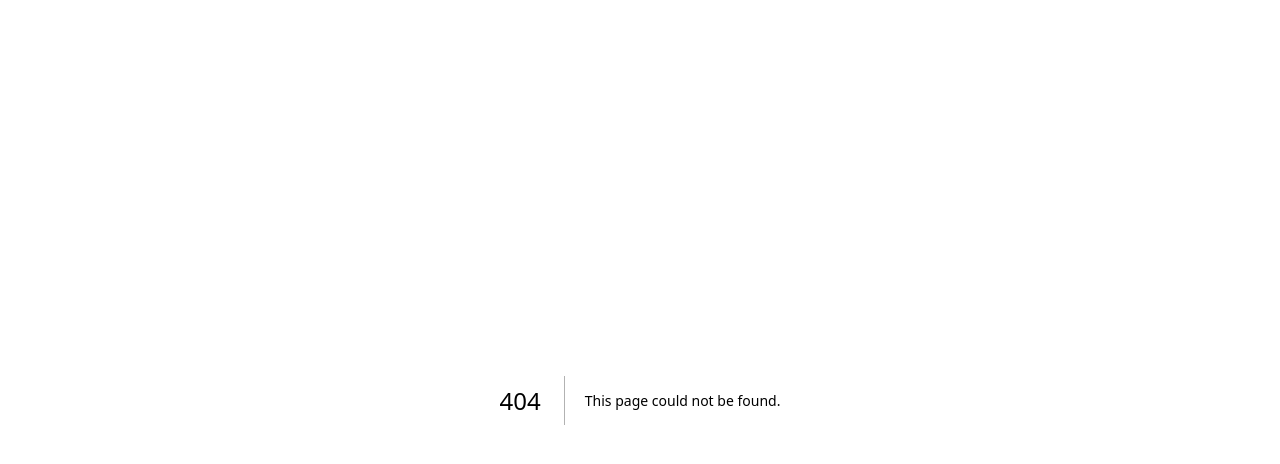
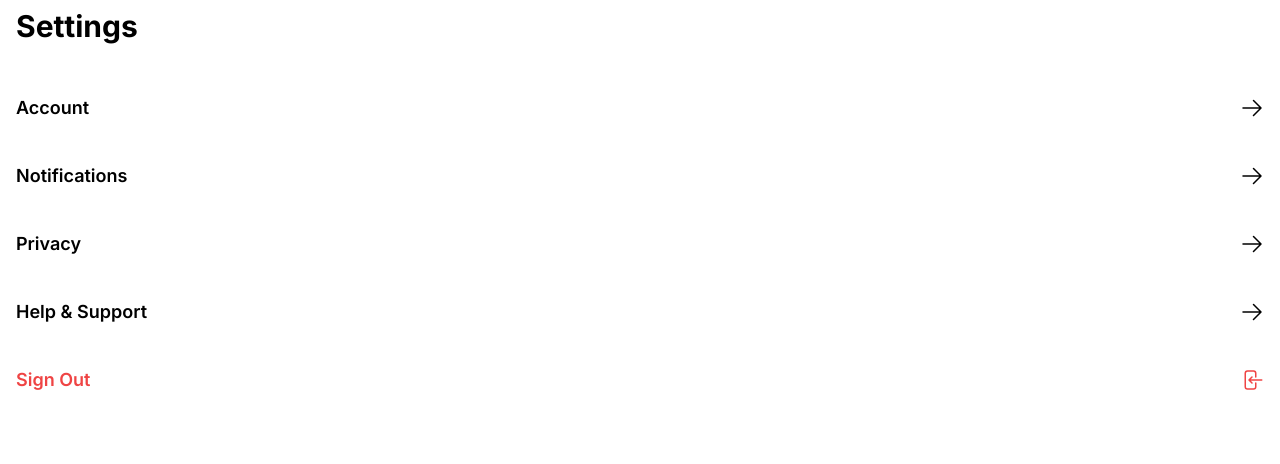
Before and after one commit to juliusmarkwei/service-snap, a Next.js app: page /settings in a window 1280 px wide. Before the commit this address had no page. Shown: the top 464 px of the page. Built offline with nearby package versions, Linux system fonts and the light colour scheme.

Commit message:
settings page

```diff
--- a/app/providers-profile/page.tsx
+++ b/app/providers-profile/page.tsx
@@ -5,7 +5,7 @@ const ServiceProvidersProfile = () => {
 		<>
 			<section className="pt-16 bg-[#ffffffe4]">
 				<div className="w-full px-4 mx-auto">
-					<div className="relative flex flex-col min-w-0 break-words bg-[#f8f8f8] w-full mb-6 shadow-xl rounded-lg mt-16">
+					<div className="relative flex flex-col min-w-0 break-words bg-[#f8f8f8] w-full shadow-xl rounded-lg mt-16">
 						<div className="px-6">
 							<div className="flex flex-wrap justify-center relative">
 								<div className="w-full px-4 flex justify-center">
--- /dev/null
+++ b/app/settings/page.tsx
@@ -0,0 +1,104 @@
+import React from "react";
+
+const Settings = () => {
+	return (
+		<section className="bg-white h-screen">
+			<div className="flex flex-col items-center justify-center bg-white pt-2">
+				<div className="w-full">
+					<h2 className="text-3xl font-bold leading-tight text-black mb-8 px-4">
+						Settings
+					</h2>
+
+					<div className="space-y-2">
+						{/* Button 1 */}
+						<button className="flex items-center justify-between w-full px-4 py-4 text-lg font-semibold text-black focus:outline-none hover:bg-gray-200">
+							Account
+							<svg
+								xmlns="http://www.w3.org/2000/svg"
+								viewBox="0 0 24 24"
+								fill="currentColor"
+								className="size-6"
+							>
+								<path
+									fill-rule="evenodd"
+									d="M12.97 3.97a.75.75 0 0 1 1.06 0l7.5 7.5a.75.75 0 0 1 0 1.06l-7.5 7.5a.75.75 0 1 1-1.06-1.06l6.22-6.22H3a.75.75 0 0 1 0-1.5h16.19l-6.22-6.22a.75.75 0 0 1 0-1.06Z"
+									clip-rule="evenodd"
+								/>
+							</svg>
+						</button>
+
+						{/* Button 2 */}
+						<button className="flex items-center justify-between w-full px-4 py-4 text-lg font-semibold text-black focus:outline-none hover:bg-gray-200">
+							Notifications
+							<svg
+								xmlns="http://www.w3.org/2000/svg"
+								viewBox="0 0 24 24"
+								fill="currentColor"
+								className="size-6"
+							>
+								<path
+									fill-rule="evenodd"
+									d="M12.97 3.97a.75.75 0 0 1 1.06 0l7.5 7.5a.75.75 0 0 1 0 1.06l-7.5 7.5a.75.75 0 1 1-1.06-1.06l6.22-6.22H3a.75.75 0 0 1 0-1.5h16.19l-6.22-6.22a.75.75 0 0 1 0-1.06Z"
+									clip-rule="evenodd"
+								/>
+							</svg>
+						</button>
+
+						{/* Button 3 */}
+						<button className="flex items-center justify-between w-full px-4 py-4 text-lg font-semibold text-black focus:outline-none hover:bg-gray-200">
+							Privacy
+							<svg
+								xmlns="http://www.w3.org/2000/svg"
+								viewBox="0 0 24 24"
+								fill="currentColor"
+								className="size-6"
+							>
+								<path
+									fill-rule="evenodd"
+									d="M12.97 3.97a.75.75 0 0 1 1.06 0l7.5 7.5a.75.75 0 0 1 0 1.06l-7.5 7.5a.75.75 0 1 1-1.06-1.06l6.22-6.22H3a.75.75 0 0 1 0-1.5h16.19l-6.22-6.22a.75.75 0 0 1 0-1.06Z"
+									clip-rule="evenodd"
+								/>
+							</svg>
+						</button>
+
+						{/* Button 4 */}
+						<button className="flex items-center justify-between w-full px-4 py-4 text-lg font-semibold text-black focus:outline-none hover:bg-gray-200">
+							Help & Support
+							<svg
+								xmlns="http://www.w3.org/2000/svg"
+								viewBox="0 0 24 24"
+								fill="currentColor"
+								className="size-6"
+							>
+								<path
+									fill-rule="evenodd"
+									d="M12.97 3.97a.75.75 0 0 1 1.06 0l7.5 7.5a.75.75 0 0 1 0 1.06l-7.5 7.5a.75.75 0 1 1-1.06-1.06l6.22-6.22H3a.75.75 0 0 1 0-1.5h16.19l-6.22-6.22a.75.75 0 0 1 0-1.06Z"
+									clip-rule="evenodd"
+								/>
+							</svg>
+						</button>
+
+						{/* Button 5 */}
+						<button className="flex items-center justify-between w-full px-4 py-4 text-lg font-semibold text-red-500 focus:outline-none hover:bg-gray-200">
+							Sign Out
+							<svg
+								xmlns="http://www.w3.org/2000/svg"
+								viewBox="0 0 24 24"
+								fill="currentColor"
+								className="size-6"
+							>
+								<path
+									fill-rule="evenodd"
+									d="M7.5 3.75A1.5 1.5 0 0 0 6 5.25v13.5a1.5 1.5 0 0 0 1.5 1.5h6a1.5 1.5 0 0 0 1.5-1.5V15a.75.75 0 0 1 1.5 0v3.75a3 3 0 0 1-3 3h-6a3 3 0 0 1-3-3V5.25a3 3 0 0 1 3-3h6a3 3 0 0 1 3 3V9A.75.75 0 0 1 15 9V5.25a1.5 1.5 0 0 0-1.5-1.5h-6Zm5.03 4.72a.75.75 0 0 1 0 1.06l-1.72 1.72h10.94a.75.75 0 0 1 0 1.5H10.81l1.72 1.72a.75.75 0 1 1-1.06 1.06l-3-3a.75.75 0 0 1 0-1.06l3-3a.75.75 0 0 1 1.06 0Z"
+									clip-rule="evenodd"
+								/>
+							</svg>
+						</button>
+					</div>
+				</div>
+			</div>
+		</section>
+	);
+};
+
+export default Settings;
```
